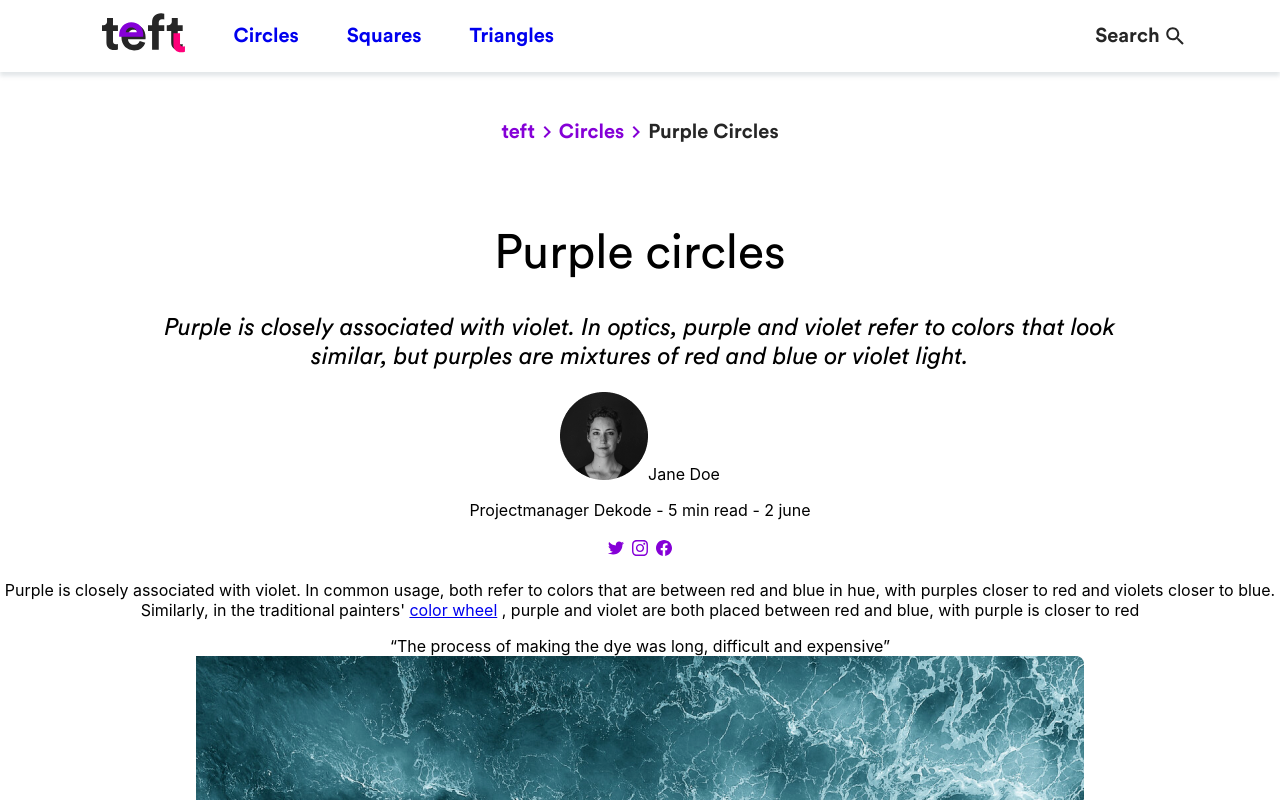
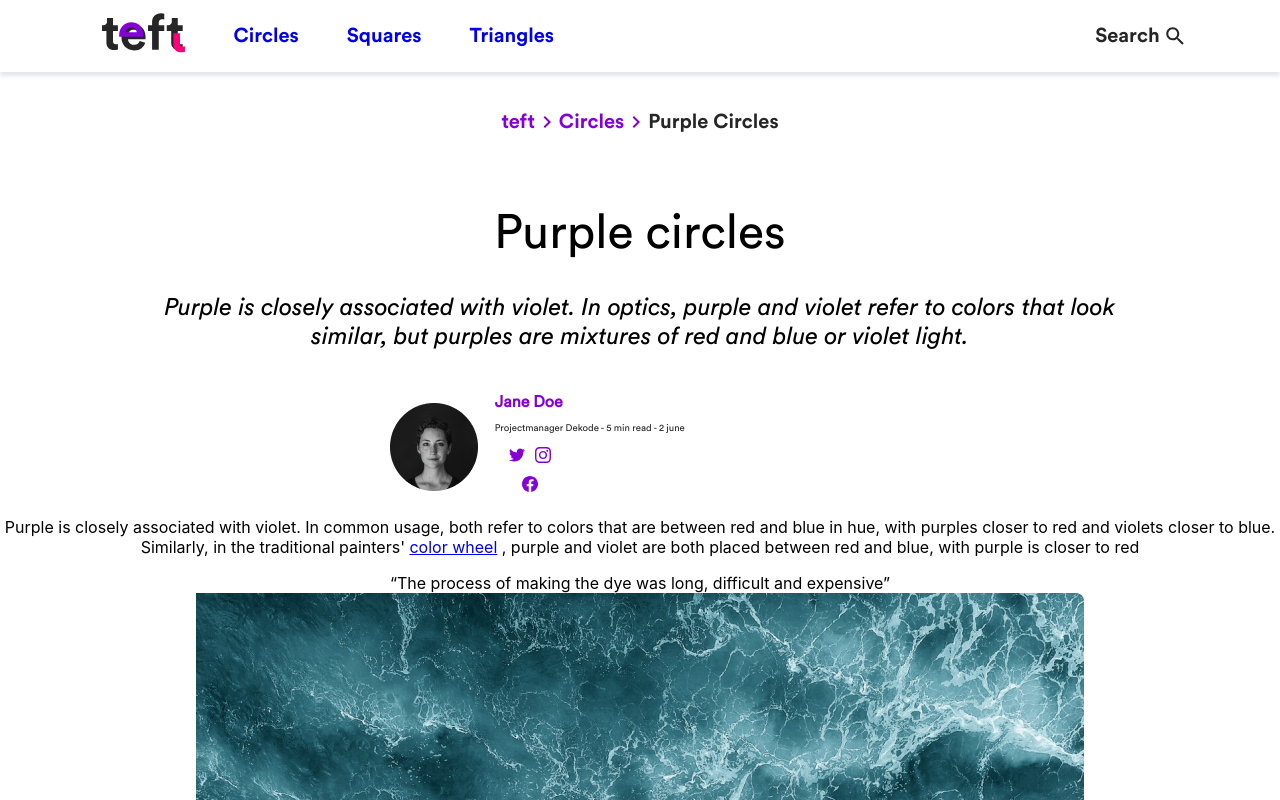
Before and after one commit to maaaaciej/dekodetest, a React (Create React App) app: page /teft/circles/purple-circles in a window 1280 px wide. Shown: the top 800 px of the page. Built offline with nearby package versions, Linux system fonts and the light colour scheme.

Commit message:
finished author-card styling

```diff
--- a/src/components/ProfileCard/profilecard.component.jsx
+++ b/src/components/ProfileCard/profilecard.component.jsx
@@ -11,21 +11,35 @@ const ProfileCard = ({ author }) => {
   return (
     <div className="profilecard">
       <img src={avatar} alt={`${name}`} />
-      <span className="profilecard-text">{`${name || "Name"}`}</span>
-      <p className="profilecard-text">{`${position || "Position"} - ${
-        readtime || "Readtime"
-      } min read - ${date || "21/08/2020"}`}</p>
-      <span className="profilecard-socials">
-        <a href={socials[2]} className="profilecard-socials-link">
-          <img src={twitter} alt="" />
-        </a>
-        <a href={socials[1]} className="profilecard-socials-link">
-          <img src={instagram} alt="" />
-        </a>
-        <a href={socials[0]} className="profilecard-socials-link">
-          <img src={facebook} alt="" />
-        </a>
-      </span>
+      <div className="profilecard-container">
+        <h4 className="profilecard-container-name">{`${name || "Name"}`}</h4>
+        <p className="profilecard-container-text">{`${
+          position || "Position"
+        } - ${readtime || "Readtime"} min read - ${date || "21/08/2020"}`}</p>
+        <span className="profilecard-container-socials">
+          <a href={socials[2]} className="profilecard-container-socials-link">
+            <img
+              classname="profilecard-container-socials-link-icon"
+              src={twitter}
+              alt=""
+            />
+          </a>
+          <a href={socials[1]} className="profilecard-container-socials-link">
+            <img
+              classname="profilecard-container-socials-link-icon"
+              src={instagram}
+              alt=""
+            />
+          </a>
+          <a href={socials[0]} className="profilecard-container-socials-link">
+            <img
+              classname="profilecard-container-socials-link-icon"
+              src={facebook}
+              alt=""
+            />
+          </a>
+        </span>
+      </div>
     </div>
   );
 };
--- a/src/components/ProfileCard/profilecard.styles.scss
+++ b/src/components/ProfileCard/profilecard.styles.scss
@@ -0,0 +1,36 @@
+//The main colors, as well as link classes are defined in the index file.
+
+@use "../../index.scss" as global;
+
+.profilecard {
+  width: 80%;
+  margin-top: 4%;
+  font-family: Circular Std Book;
+  font-weight: 400;
+  display: flex;
+  align-items: center;
+  align-content: space-between;
+  justify-content: center;
+  .profilecard-container {
+    margin-left: 2%;
+    display: flex;
+    flex-direction: column;
+    align-items: flex-start;
+    justify-content: space-between;
+    .profilecard-container-name {
+      color: global.$main-purple;
+      margin: 0;
+    }
+    .profilecard-container-text {
+      color: global.$main-black;
+      font-size: 0.6rem;
+    }
+    .profilecard-container-socials {
+      .profilecard-container-socials-link {
+        img {
+          padding-right: 3%;
+        }
+      }
+    }
+  }
+}
--- a/src/components/SiteMap/sitemap.styles.scss
+++ b/src/components/SiteMap/sitemap.styles.scss
@@ -3,7 +3,7 @@
 @use "../../index.scss" as global;
 
 .sitemap {
-  height: 120px;
+  height: 100px;
   display: flex;
   align-items: center;
   justify-content: center;
--- a/src/components/TitleContainer/titlecontainer.styles.scss
+++ b/src/components/TitleContainer/titlecontainer.styles.scss
@@ -5,13 +5,16 @@
 .titlecontainer {
   width: 80%;
   margin: auto;
-  text-align: center;
   .titlecontainer-title {
+    text-align: center;
+
     font-family: Circular Std Book;
     font-weight: 550;
     font-size: 3rem;
   }
   .titlecontainer-ingress {
+    text-align: center;
+
     font-family: Circular Std Italic;
     font-weight: lighter;
   }
```
